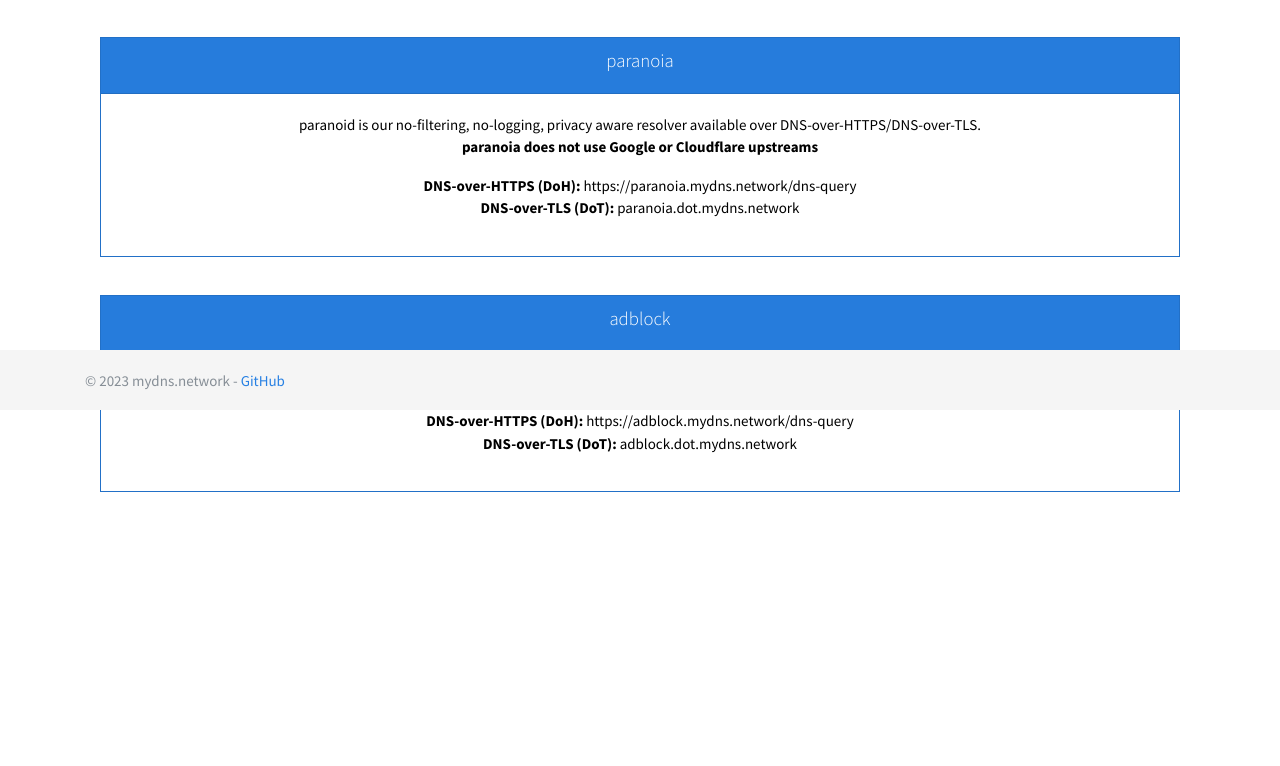
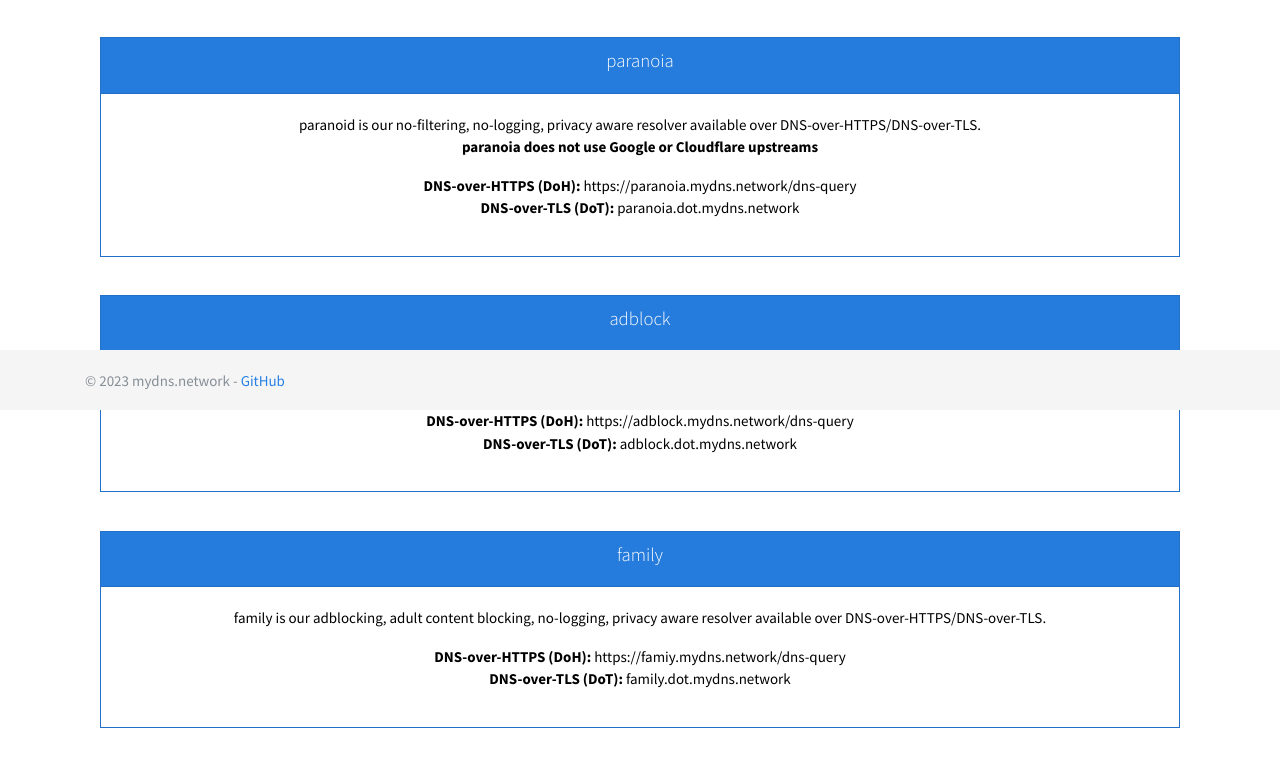
Before and after one commit to matthewgall/doh-proxy, a website: page pages/index.html in a window 1280 px wide. Shown: the part 390-1156 px from the top of the page. Before the commit the page ends 961 px from the top, so only its background shows below. Drawn offline with nearby package versions, Linux system fonts and the light colour scheme.

Commit message:
Added family.mydns.network information to Cloudflare Pages

```diff
--- a/pages/index.html
+++ b/pages/index.html
@@ -72,6 +72,21 @@
                 </div>
             </div>
             <p>&nbsp;</p>
+
+            <div class="card text-white bg-primary">
+                <div class="card-header">
+                    <h5>family</h5>
+                </div>
+                <div class="card-body text-black bg-white">
+                    <p>family is our adblocking, adult content blocking, no-logging, privacy aware resolver available over DNS-over-HTTPS/DNS-over-TLS.</p>
+
+                    <p>
+                        <strong>DNS-over-HTTPS (DoH):</strong> https://famiy.mydns.network/dns-query<br />
+                        <strong>DNS-over-TLS (DoT):</strong> family.dot.mydns.network
+                    </p>
+                </div>
+            </div>
+            <p>&nbsp;</p>
         </div>
     </div>
 
```
